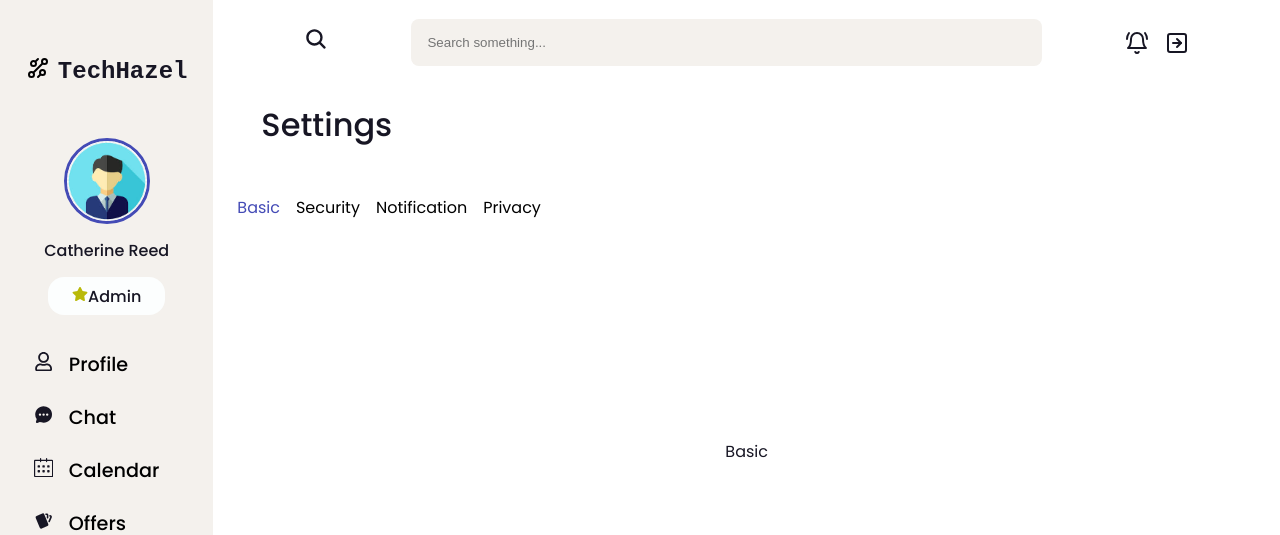
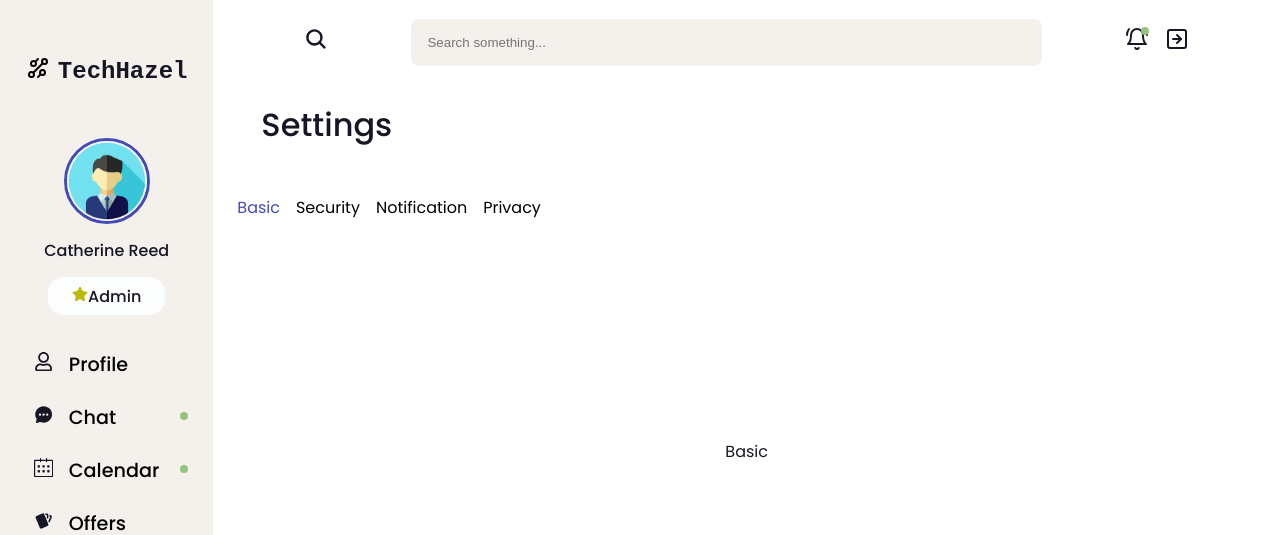
Before and after one commit to Phoenix-031/Dashboard_design, a React (Vite) app: page / in a window 1280 px wide. Shown: the top 535 px of the page. Built offline with nearby package versions, Linux system fonts and the light colour scheme.

Commit message:
updated changes

```diff
--- a/src/components/mainsection/components/Settings/components/Security/index.tsx
+++ b/src/components/mainsection/components/Settings/components/Security/index.tsx
@@ -11,6 +11,10 @@ import { IoLocation } from "react-icons/io5";
 import { FaUserFriends } from "react-icons/fa";
 import { RiChatPrivateFill } from "react-icons/ri";
 import { MdOutlineRemoveRedEye } from "react-icons/md";
+import { FaGreaterThan } from "react-icons/fa6";
+import { RxCross2 } from "react-icons/rx";
+
+
 
 interface SecurityCardProps {
     icon: React.ReactNode;
@@ -72,7 +76,7 @@ const SettingsSection = () => {
                     <div>
                         <p>Team</p>
                         <p>Nobody</p>
-                        <p>Choose</p>
+                        <p>Choose<FaGreaterThan /></p>
                     </div>
 
                 </div>
@@ -87,10 +91,10 @@ const SettingsSection = () => {
                     <p>Visibility</p>
                     <p>See all profiles except..</p>
 
-                <div>
-                    <p>Emma bron</p>
-                    <p>David jhonson</p>
-                </div>
+                  <div>
+                      <p>Emma bron <RxCross2 /></p>
+                      <p>David jhonson  <RxCross2 /></p>
+                  </div>
                 </div>
             </div>
 
--- a/src/components/mainsection/components/Settings/components/Security/style.module.scss
+++ b/src/components/mainsection/components/Settings/components/Security/style.module.scss
@@ -112,6 +112,8 @@
             align-items: baseline;
             width: 100%;
             padding: 1rem;
+            border: 1px solid gray;
+            border-width: 0 0 1px 0;
 
             &>div:first-child {
                 font-size: 1.2rem;
@@ -119,8 +121,8 @@
             }
 
             &>.privatemessage_card_section {
-                border: 1px solid gray;
-                border-width: 0 0 1px 0;
+                // border: 1px solid gray;
+                // border-width: 0 0 1px 0;
                 flex: 12;
                 display: flex;
                 justify-content: flex-start;
@@ -143,6 +145,10 @@
                         border: 1px solid gray;
                         padding: 0.2rem 0.8rem;
                         border-radius: 1rem;
+                        display: flex;
+                        justify-content: center;
+                        align-items: center;
+                        gap: 1rem;
                     }
                 }
             }
@@ -154,6 +160,9 @@
             align-items: baseline;
             width: 100%;
             padding: 1rem;
+            border: 3px solid gray;
+            // border-width: 0 0 1px 0;
+
 
             &>div:first-child {
                 font-size: 1.5rem;
@@ -161,8 +170,6 @@
             }
 
             &>.visibility_card_section {
-                border: 1px solid gray;
-                border-width: 0 0 1px 0;
                 flex: 12;
                 display: flex;
                 justify-content: flex-start;
@@ -177,9 +184,13 @@
                     padding: 0.5rem 0;
 
                     &>p {
-                        border: 1px solid gray;
+                        // border: 1px solid gray;
                         padding: 0.2rem 0.8rem;
                         border-radius: 1rem;
+                        display: flex;
+                        justify-content: center;
+                        align-items: center;
+                        gap: 0.3rem;
                     }
                 }
 
--- a/src/components/mainsection/components/Topbar/index.tsx
+++ b/src/components/mainsection/components/Topbar/index.tsx
@@ -31,7 +31,7 @@ const TopBar = () => {
       />
 
       <div className={styles.topbar_icons_container}>
-        <LuBellRing />
+        <span><LuBellRing /></span>
         <LuArrowRightSquare />
       </div>
     </div>
--- a/src/components/mainsection/components/Topbar/style.module.scss
+++ b/src/components/mainsection/components/Topbar/style.module.scss
@@ -35,6 +35,21 @@
         display: flex;
         gap: 1rem;
         font-size: 1.5rem;
+
+        span {
+            position: relative;
+        }
+
+        span:first-child::before {
+            content: '';
+            position: absolute;
+            top: 0;
+            right: 0;
+            width: 0.5rem;
+            height: 0.5rem;
+            background-color: $action_notify;
+            border-radius: 50%;
+        }
     }
 }
 
--- a/src/components/mainsection/index.tsx
+++ b/src/components/mainsection/index.tsx
@@ -27,9 +27,6 @@ const selectedComponent = componentMap[selected.toLowerCase()];
     <div className={styles.main_section_container}>
       <TopBar />
       {selectedComponent}
-      {/* <CalendarComponent /> */}
-
-
     </div>
   )
 }
--- a/src/components/sidesection/style.module.scss
+++ b/src/components/sidesection/style.module.scss
@@ -136,12 +136,36 @@
         padding: 4rem 0;
         padding-top: 1rem;
 
+        &>li:nth-child(2)>span::before {
+            content: '';
+            position: absolute;
+            top: 30%;
+            right: 10%;
+            width: 0.5rem;
+            height: 0.5rem;
+            background-color: $action_notify;
+            border-radius: 50%;
+        }
+
+        &>li:nth-child(3)>span::before {
+            content: '';
+            position: absolute;
+            top: 30%;
+            right: 10%;
+            width: 0.5rem;
+            height: 0.5rem;
+            background-color: $action_notify;
+            border-radius: 50%;
+        }
+
         &>li {
             display: flex;
             gap: 1rem;
             align-items: baseline;
             font-size: 1.2rem;
             cursor: pointer;
+            // border: 1px solid red;
+            position: relative;
 
             &:nth-child(n) {
                 padding: 0 1.8rem;
--- a/src/styles/_colors.scss
+++ b/src/styles/_colors.scss
@@ -2,3 +2,4 @@ $primary : #fcfefe;
 $secondary : #f4f1ed;
 $tertiary : #171624;
 $action : #444BB6;
+$action_notify: #95C47E;
```
